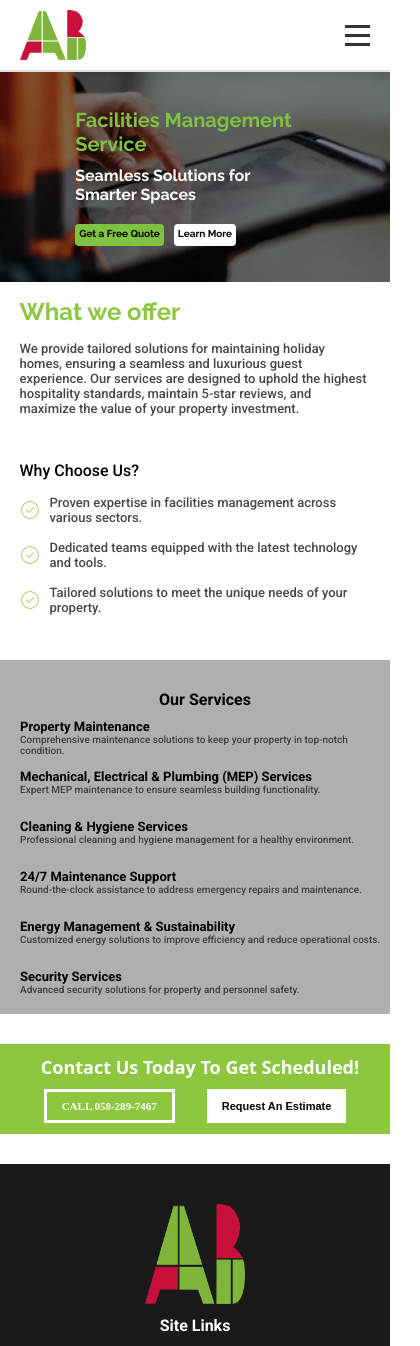
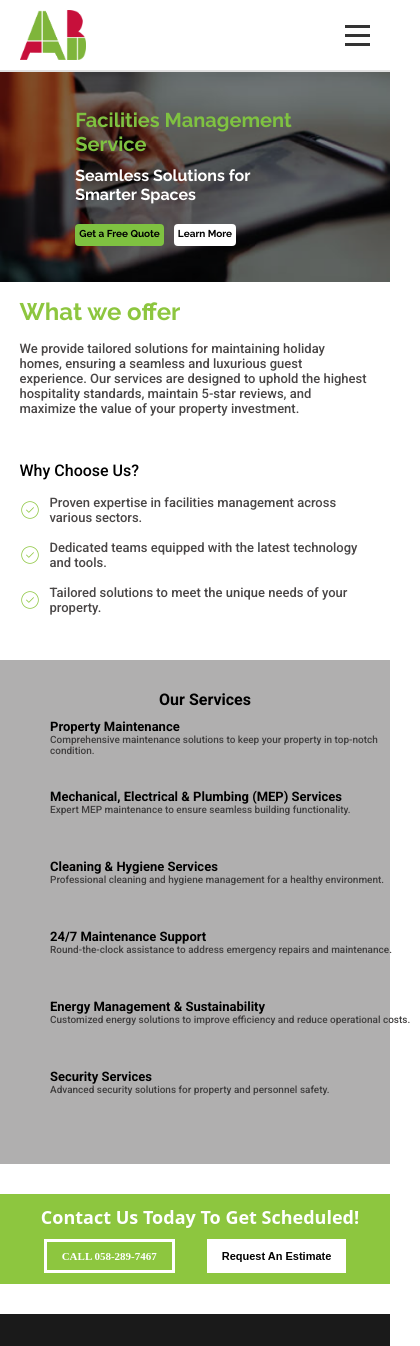
Before and after one commit to iimoon/nooralabbar, a React (Vite) app: page /facilitiesmanagement in a window 390 px wide. Shown: the top 1346 px of the page, 420 px wide, since content can reach past the window. Built offline with nearby package versions, Linux system fonts and the light colour scheme; no server answers.

Commit message:
responsive fixes

```diff
--- a/src/Components/styles/CTASection.css
+++ b/src/Components/styles/CTASection.css
@@ -44,7 +44,11 @@
     cursor: pointer;
 }
 
-
+@media(max-width:700px){
+    .CTA-container{
+        flex-direction: column;
+    }
+}
 
 @media (max-width: 480px) {
     .CTA-container {
--- a/src/Components/styles/contactform.css
+++ b/src/Components/styles/contactform.css
@@ -118,6 +118,12 @@
     font-size: 14px;
     color: #555;
   }
+  @media(max-width:945px){
+    .contact-container{
+      flex-direction: column-reverse;
+      align-items: center;
+    }
+  }
   @media (max-width: 480px){
     .heading2{
       font-size: 20px;
--- a/src/Components/styles/navbar.css
+++ b/src/Components/styles/navbar.css
@@ -137,7 +137,13 @@
   margin: 3px 0;
 }
 
-@media (max-width: 900px) {
+@media (max-width: 700px) {
+  .logo{
+    height: 60px;
+  }
+  .logo-container{
+    width: 30px;
+  }
   .nav ul {
     display: none;
   }
--- a/src/Pages/styles/facilities.module.css
+++ b/src/Pages/styles/facilities.module.css
@@ -35,7 +35,29 @@
 .CTASection{
     margin-bottom: 30px;
 }
-
+@media(max-width:1000px){
+    .serviceContainer{
+        padding-bottom: 30px;
+        height: auto;
+        padding-left: none;
+    }
+    .servicesContainer{
+        flex-direction: row;
+    }
+    .serviceCard{
+        margin-left: 30px;
+        margin-bottom: 20px;
+    }
+}
+@media(max-width:800px){
+    .servicesContainer{
+        flex-direction: column;
+        justify-content: center;
+    }
+    .serviceCard{
+        height: auto;
+    }
+}
 @media(max-width:480px){
     .serviceContainer{
         margin-top: 15px;
--- a/src/Pages/styles/holiday.module.css
+++ b/src/Pages/styles/holiday.module.css
@@ -35,6 +35,11 @@
 }
 .CTASection{
     margin-bottom: 30px;
+}
+@media(max-width:695px){
+    .expertiseContainer{
+        padding-left: 30px;
+    }
 }
 @media(max-width:1280px){
     .specialthang img{
--- a/src/Pages/styles/industry.module.css
+++ b/src/Pages/styles/industry.module.css
@@ -74,8 +74,13 @@
 }
 @media(max-width:770px){
   .industryCardContainer{
-    gap:20px;
-  }
+    display: flex;
+    flex-wrap: wrap;
+    align-items: center;
+    justify-content: center;
+    flex-direction: row;
+    gap:15px;
+}
 }
 @media(max-width:480px){
     .specialthang img{
```
